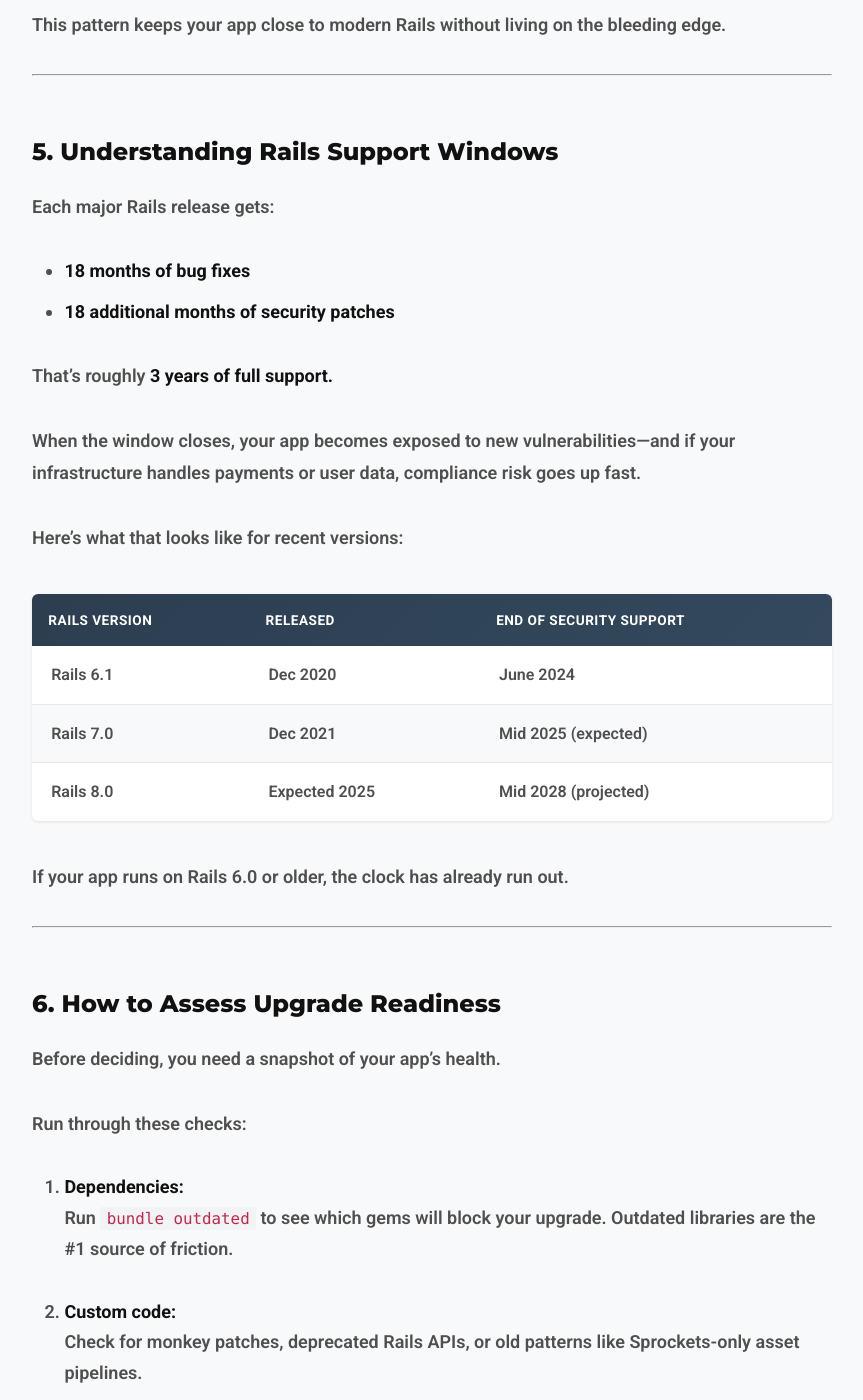
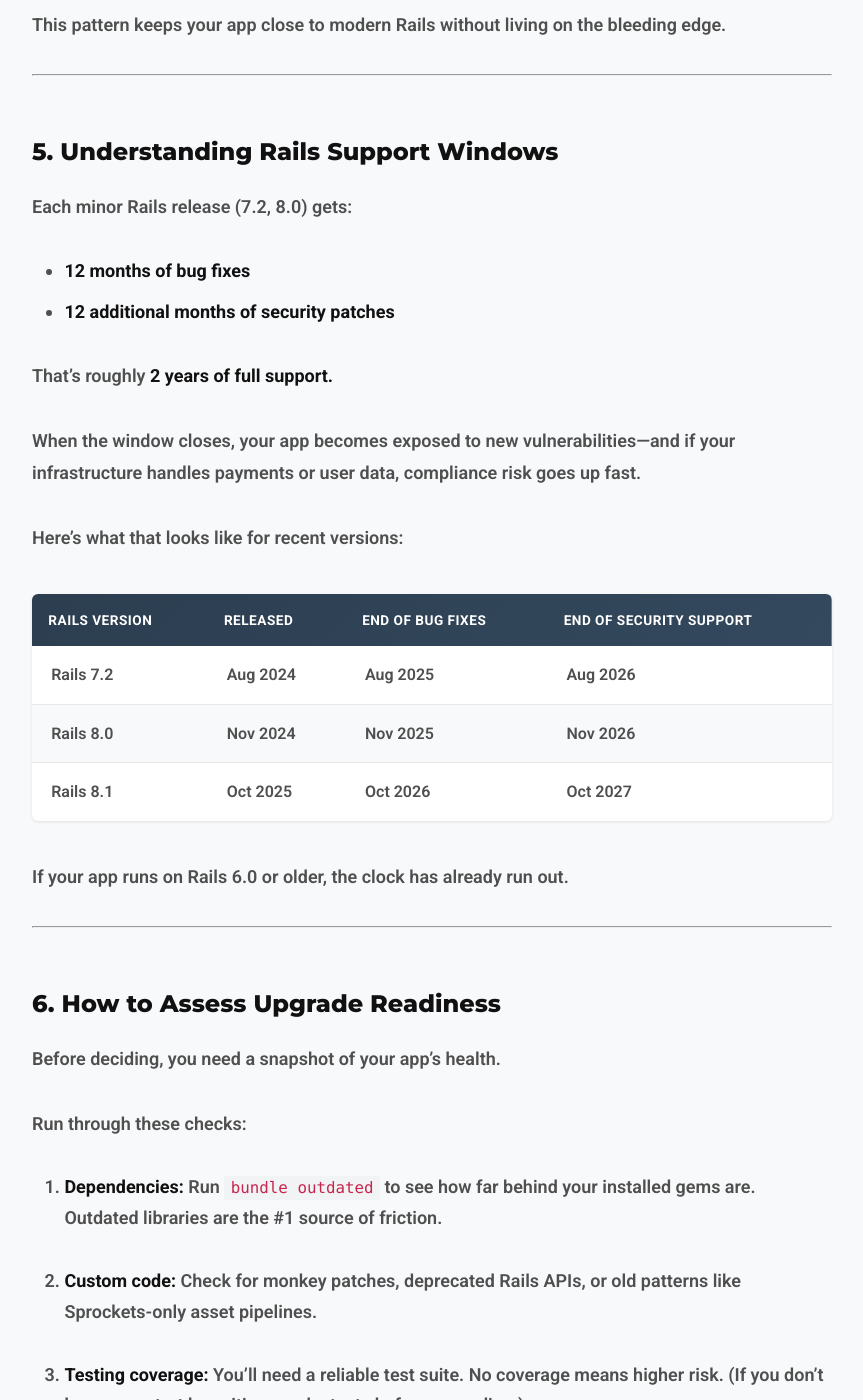
Before and after one commit to waleo/railsfever-05-2025, a Jekyll site: the page built from _posts/2025-10-20-when-to-upgrade-rails.md, in a window 1280 px wide and 1400 px high, scrolled down 3949 px. Shown: the whole window, without its empty margins (208-1071 px from the left). Built offline with Jekyll 4.4.1, drawn with Linux system fonts in a browser that asks for light colours; some of the changed text lies outside the part shown.

Commit message:
Update the content for accuracy

```diff
--- a/_posts/2025-10-20-when-to-upgrade-rails.md
+++ b/_posts/2025-10-20-when-to-upgrade-rails.md
@@ -81,22 +81,22 @@
 
 ## 5. Understanding Rails Support Windows
 
-Each major Rails release gets:
+Each minor Rails release (7.2, 8.0) gets:
 
-- **18 months of bug fixes**
-- **18 additional months of security patches**
+- **12 months of bug fixes**
+- **12 additional months of security patches**
 
-That’s roughly **3 years of full support.**
+That’s roughly **2 years of full support.**
 
 When the window closes, your app becomes exposed to new vulnerabilities—and if your infrastructure handles payments or user data, compliance risk goes up fast.
 
 Here’s what that looks like for recent versions:
 
-| Rails Version | Released | End of Security Support |
+| Rails Version | Released | End of Bug fixes| End of Security Support |
 |----------------|-----------|--------------------------|
-| Rails 6.1 | Dec 2020 | June 2024 |
-| Rails 7.0 | Dec 2021 | Mid 2025 (expected) |
-| Rails 8.0 | Expected 2025 | Mid 2028 (projected) |
+| Rails 7.2 | Aug 2024 | Aug 2025 | Aug 2026 |
+| Rails 8.0 | Nov 2024 | Nov 2025 | Nov 2026  |
+| Rails 8.1 | Oct 2025 | Oct 2026 | Oct 2027 |
 
 If your app runs on Rails 6.0 or older, the clock has already run out.
 
@@ -109,7 +109,7 @@
 Run through these checks:
 
 1. **Dependencies:**
-   Run `bundle outdated` to see which gems will block your upgrade. Outdated libraries are the #1 source of friction.
+   Run `bundle outdated` to see how far behind your installed gems are. Outdated libraries are the #1 source of friction.
 
 2. **Custom code:**
    Check for monkey patches, deprecated Rails APIs, or old patterns like Sprockets-only asset pipelines.
@@ -225,7 +223,7 @@
 
 If your Rails app earns real revenue, it deserves a modern foundation.
 
-> **Upgrade every 18–24 months.**
+> **Upgrade every 6-12 months.**
 > It’s cheaper, safer, and keeps your stack healthy.
 
 If you’re more than two major versions behind, it’s time to act now—not after the next outage.
@@ -236,7 +234,7 @@
 
 If your app has complex integrations, old gems, or minimal tests, it’s often faster and safer to bring in help.
 
-A consultancy like **Rails Fever** can:
+A consultancy like [Rails Fever](/) can:
 
 - Assess your codebase and dependencies
 - Plan and execute multi-step upgrades
```
Also changed, not shown: other parts of _posts/2025-10-20-when-to-upgrade-rails.md (+2 -4 lines).
